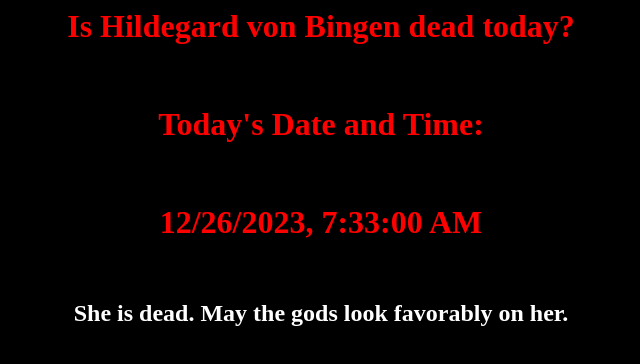
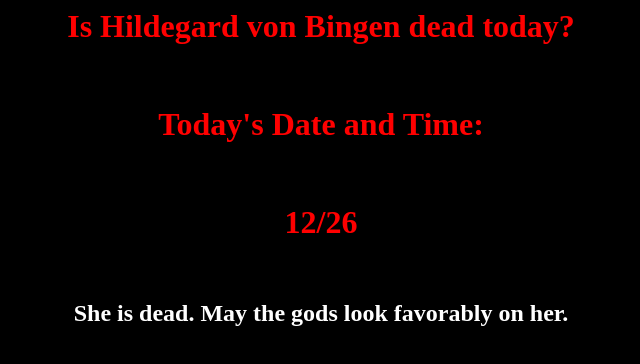
Before and after one commit to isHildyDead/Main, a plain HTML site: page index.html in a window 1280 px wide. Shown: the whole page, without its empty margins (319-959 px from the left). Drawn offline with Linux system fonts and the light colour scheme.

Commit message:
Update index.html

```diff
--- a/index.html
+++ b/index.html
@@ -11,7 +11,7 @@
   // Get current date and time
   var now = new Date();
   var datetime = now.toLocaleString();
-
+  var thisDate = datetime.slice(0,5);
   // Insert date and time into HTML
-  document.getElementById("datetime").innerHTML = datetime;
+  document.getElementById("datetime").innerHTML = thisDate;
 </script>
```
